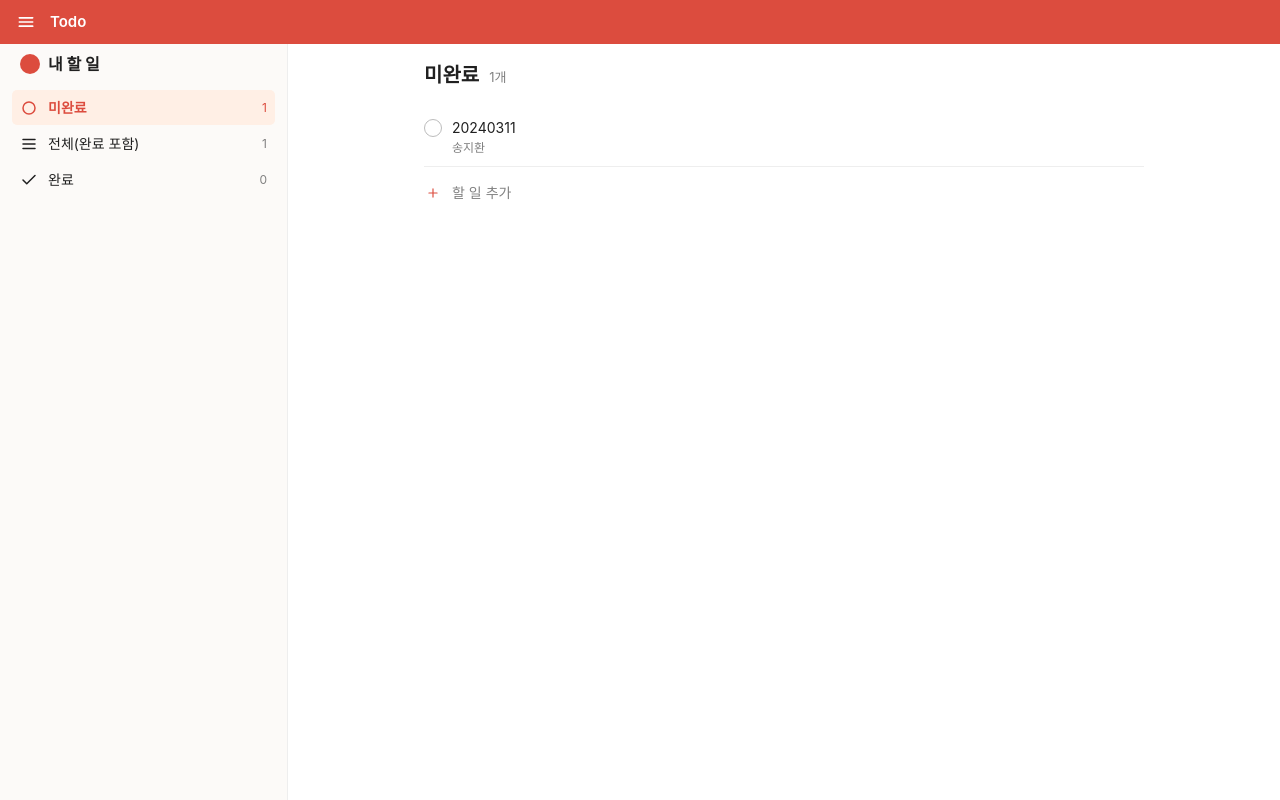
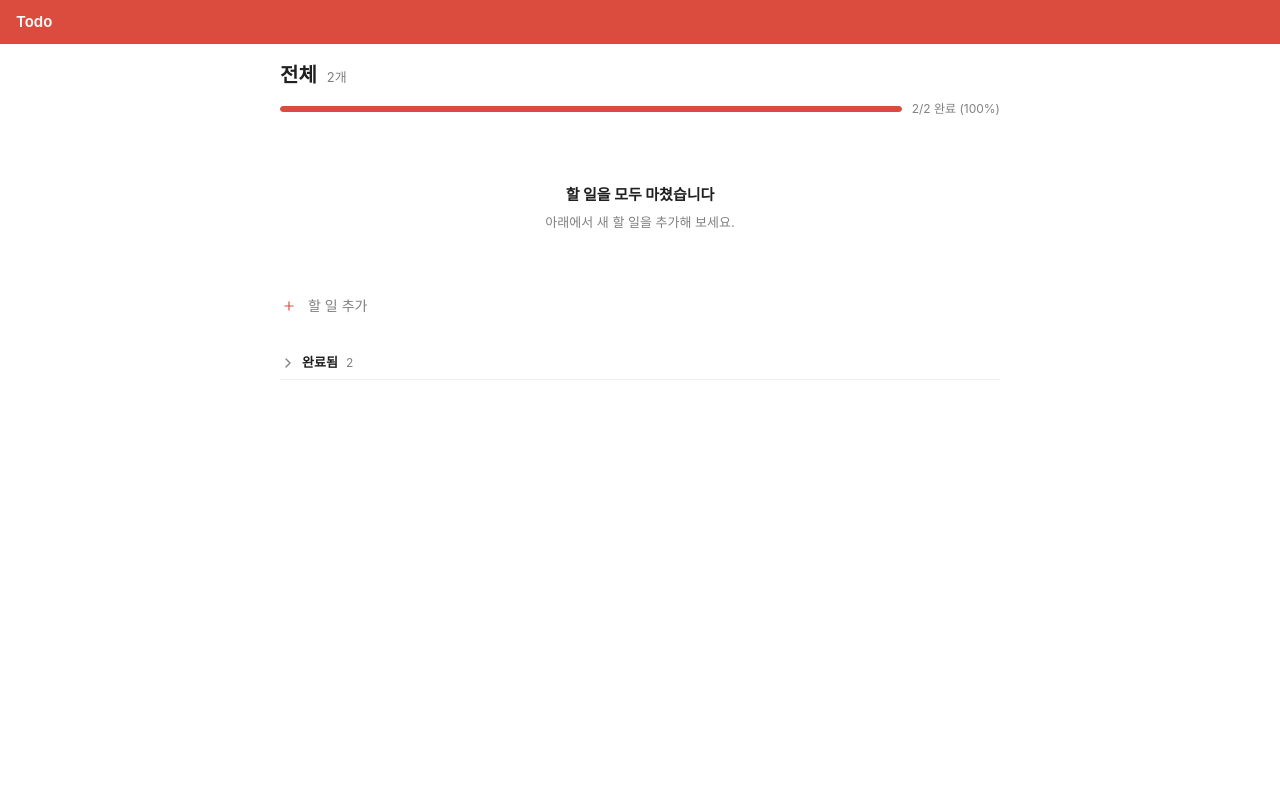
Before and after one commit to songjihwanimnida/FastApi-Todos, a FastAPI app: page / in a window 1280 px wide. Run offline with FastAPI, Linux system fonts and the light colour scheme.

Commit message:
버전 3.0 소스코드 업데이트

```diff
--- a/fastapi-app/main.py
+++ b/fastapi-app/main.py
@@ -19,6 +19,7 @@ class TodoIn(BaseModel):                         # 클라이언트가 보내는
     title: str = Field(min_length=1, max_length=100)
     description: str = ""
     completed: bool = False
+    priority: int = Field(default=4, ge=1, le=4)  # 1 이 가장 높다
 
 
 class TodoItem(TodoIn):                          # 서버가 돌려주는 데이터 (id 있음)
--- a/fastapi-app/templates/index.html
+++ b/fastapi-app/templates/index.html
@@ -9,13 +9,14 @@
     --accent: #dc4c3e;
     --accent-hover: #c3402f;
     --bg: #ffffff;
-    --sidebar-bg: #fcfaf8;
     --border: #eeeeee;
     --text: #202020;
     --text-muted: #808080;
     --row-hover: #f8f8f7;
     --danger: #d1453b;
-    --sidebar-w: 288px;
+    --p1: #d1453b;
+    --p2: #eb8909;
+    --p3: #246fe0;
   }
   * { box-sizing: border-box; }
   html, body { height: 100%; }
@@ -33,41 +34,14 @@
   :focus-visible { outline: 2px solid #4b7fd6; outline-offset: 1px; border-radius: 3px; }
 
   /* ---------- 레이아웃 ---------- */
-  .app { display: flex; min-height: 100vh; }
-
   .topbar {
     position: fixed; inset: 0 0 auto 0; height: 44px; z-index: 30;
-    display: flex; align-items: center; gap: 6px; padding: 0 8px;
+    display: flex; align-items: center; padding: 0 16px;
     background: var(--accent); color: #fff;
   }
-  .topbar button { color: #fff; padding: 8px; border-radius: 4px; display: flex; }
-  .topbar button:hover { background: rgba(255, 255, 255, .18); }
   .topbar-title { font-weight: 600; font-size: 15px; }
 
-  .sidebar {
-    width: var(--sidebar-w); flex: 0 0 var(--sidebar-w);
-    background: var(--sidebar-bg); border-right: 1px solid var(--border);
-    padding: 52px 12px 24px; position: fixed; inset: 0 auto 0 0; z-index: 20;
-    overflow-y: auto;
-  }
-  .brand { display: flex; align-items: center; gap: 8px; padding: 0 8px 14px; font-weight: 700; font-size: 16px; }
-  .brand-dot { width: 20px; height: 20px; border-radius: 50%; background: var(--accent); flex: none; }
-
-  .nav { display: flex; flex-direction: column; gap: 1px; }
-  .nav-item {
-    display: flex; align-items: center; gap: 10px; width: 100%;
-    padding: 7px 8px; border-radius: 5px; text-align: left; color: var(--text);
-  }
-  .nav-item:hover { background: #ececec; }
-  .nav-item[aria-current="page"] { background: #ffefe5; color: var(--accent); font-weight: 600; }
-  .nav-item svg { flex: none; }
-  .nav-label { flex: 1; min-width: 0; overflow: hidden; text-overflow: ellipsis; white-space: nowrap; }
-  .nav-count { color: var(--text-muted); font-size: 12px; font-weight: 400; }
-  .nav-item[aria-current="page"] .nav-count { color: var(--accent); }
-
-  .scrim { display: none; }
-
-  .main { flex: 1; min-width: 0; margin-left: var(--sidebar-w); padding: 52px 24px 96px; }
+  .main { padding: 52px 24px 96px; }
   .content { max-width: 720px; margin: 0 auto; }
   .page-title { display: flex; align-items: baseline; gap: 10px; margin: 8px 0 18px; }
   .page-title h1 { font-size: 20px; margin: 0; }
@@ -86,16 +60,47 @@
     color: transparent; transition: background .12s, border-color .12s;
   }
   .check:hover { border-color: var(--accent); color: #c9c9c9; }
+  /* 우선순위 색 — 완료 상태(아래 규칙)가 이긴다 */
+  .check[data-priority="1"] { border-color: var(--p1); background: rgba(209, 69, 59, .1); }
+  .check[data-priority="2"] { border-color: var(--p2); background: rgba(235, 137, 9, .1); }
+  .check[data-priority="3"] { border-color: var(--p3); background: rgba(36, 111, 224, .1); }
+  .check[data-priority="1"][aria-checked="false"]:hover { color: var(--p1); }
+  .check[data-priority="2"][aria-checked="false"]:hover { color: var(--p2); }
+  .check[data-priority="3"][aria-checked="false"]:hover { color: var(--p3); }
   .check[aria-checked="true"] { background: #b8b8b8; border-color: #b8b8b8; color: #fff; }
   .task-body { flex: 1; min-width: 0; }
   .task-title { overflow-wrap: anywhere; }
   .task-desc { color: var(--text-muted); font-size: 12px; margin-top: 1px; overflow-wrap: anywhere; white-space: pre-wrap; }
   .task[data-done="true"] .task-title { color: var(--text-muted); text-decoration: line-through; }
+  .prio-tag { display: inline-flex; align-items: center; gap: 3px; margin-top: 3px; font-size: 12px; color: var(--text-muted); }
+  .prio-tag[data-priority="1"] { color: var(--p1); }
+  .prio-tag[data-priority="2"] { color: var(--p2); }
+  .prio-tag[data-priority="3"] { color: var(--p3); }
+  .task[data-done="true"] .prio-tag { color: var(--text-muted); }
   .task-actions { display: flex; gap: 2px; opacity: 0; flex: none; }
   .task:hover .task-actions, .task:focus-within .task-actions { opacity: 1; }
   .icon-btn { padding: 5px; border-radius: 4px; color: var(--text-muted); display: flex; }
   .icon-btn:hover { background: #ececec; color: var(--text); }
   .icon-btn.danger:hover { color: var(--danger); }
+
+  /* ---------- 진행률 ---------- */
+  .progress { display: flex; align-items: center; gap: 10px; margin: -8px 0 18px; }
+  .progress[hidden] { display: none; }
+  .progress-track { flex: 1; height: 6px; border-radius: 3px; background: var(--border); overflow: hidden; }
+  .progress-fill { height: 100%; border-radius: 3px; background: var(--accent); transition: width .25s ease; }
+  .progress-text { flex: none; color: var(--text-muted); font-size: 12px; }
+
+  /* ---------- 완료됨 섹션 ---------- */
+  .done-section { margin-top: 20px; }
+  .done-section summary {
+    display: flex; align-items: center; gap: 6px; padding: 6px 0;
+    border-bottom: 1px solid var(--border); cursor: pointer; list-style: none;
+    font-weight: 600; font-size: 13px;
+  }
+  .done-section summary::-webkit-details-marker { display: none; }
+  .done-section summary svg { color: var(--text-muted); transition: transform .15s; transform: rotate(-90deg); }
+  .done-section[open] summary svg { transform: none; }
+  .done-count { margin-left: 2px; color: var(--text-muted); font-size: 12px; font-weight: 400; }
 
   /* ---------- 입력 폼 ---------- */
   .adder { padding: 8px 0 4px; }
@@ -108,6 +113,7 @@
   .add-trigger:hover .plus { background: var(--accent); color: #fff; }
 
   .card { border: 1px solid #dedede; border-radius: 8px; padding: 10px 12px; background: #fff; }
+  .task > .card { flex: 1; min-width: 0; }         /* 편집 카드는 행 너비를 꽉 채운다 */
   .card input[type="text"], .card textarea {
     display: block; width: 100%; border: 0; padding: 2px 0; background: none; resize: none;
   }
@@ -116,6 +122,19 @@
   .card input::placeholder, .card textarea::placeholder { color: #a5a5a5; }
   .card input:focus, .card textarea:focus { outline: none; }
   .card-actions { display: flex; justify-content: flex-end; gap: 8px; margin-top: 10px; }
+  .card-footer { display: flex; align-items: center; justify-content: space-between; flex-wrap: wrap; gap: 8px; margin-top: 10px; }
+  .card-footer .card-actions { margin: 0 0 0 auto; }
+  .prio-group { display: flex; align-items: center; gap: 2px; }
+  .prio-label { font-size: 12px; color: var(--text-muted); margin-right: 4px; }
+  .prio-btn {
+    display: flex; align-items: center; gap: 3px; padding: 4px 7px; border-radius: 5px;
+    font-size: 12px; color: var(--text-muted); border: 1px solid transparent;
+  }
+  .prio-btn:hover { background: #f3f3f3; }
+  .prio-btn[aria-pressed="true"] { background: #f3f3f3; border-color: #dedede; color: var(--text); font-weight: 600; }
+  .prio-btn[data-priority="1"] svg { color: var(--p1); }
+  .prio-btn[data-priority="2"] svg { color: var(--p2); }
+  .prio-btn[data-priority="3"] svg { color: var(--p3); }
   .btn { padding: 7px 13px; border-radius: 5px; font-size: 13px; font-weight: 500; }
   .btn-primary { background: var(--accent); color: #fff; }
   .btn-primary:hover { background: var(--accent-hover); }
@@ -148,43 +167,32 @@
   dialog .card-actions { margin-top: 18px; }
 
   @media (max-width: 767px) {
-    .sidebar { transform: translateX(-100%); transition: transform .18s ease; box-shadow: 0 0 24px rgba(0, 0, 0, .12); }
-    body[data-menu="open"] .sidebar { transform: none; }
-    body[data-menu="open"] .scrim { display: block; position: fixed; inset: 0; background: rgba(0, 0, 0, .4); z-index: 15; }
-    .main { margin-left: 0; padding: 52px 16px 96px; }
-  }
-  @media (min-width: 768px) {
-    .topbar-menu { display: none; }
+    .main { padding: 52px 16px 96px; }
   }
 </style>
 </head>
 <body>
 <header class="topbar">
-  <button class="topbar-menu" id="menu-btn" aria-label="메뉴 열기" aria-expanded="false">
-    <svg width="20" height="20" viewBox="0 0 24 24" fill="none" stroke="currentColor" stroke-width="2" stroke-linecap="round" aria-hidden="true"><path d="M4 7h16M4 12h16M4 17h16"/></svg>
-  </button>
   <span class="topbar-title">Todo</span>
 </header>
-
-<div class="app">
-  <div class="scrim" id="scrim"></div>
-
-  <aside class="sidebar" id="sidebar">
-    <div class="brand"><span class="brand-dot" aria-hidden="true"></span>내 할 일</div>
-    <nav class="nav" id="nav" aria-label="목록 선택"></nav>
-  </aside>
 
 <main class="main">
   <div class="content">
     <div class="page-title">
-        <h1 id="view-title">미완료</h1>
+      <h1>전체</h1>
       <span class="count" id="view-count"></span>
+    </div>
+    <div class="progress" id="progress" hidden>
+      <div class="progress-track" id="progress-bar" role="progressbar" aria-label="완료 진행률" aria-valuemin="0">
+        <div class="progress-fill" id="progress-fill"></div>
+      </div>
+      <span class="progress-text" id="progress-text"></span>
     </div>
     <div id="list-area" aria-live="polite"></div>
     <div class="adder" id="adder"></div>
+    <div id="done-area"></div>
   </div>
 </main>
-</div>
 
 <p class="toast" id="toast" role="status" hidden></p>
 
@@ -224,31 +232,19 @@ function icon(path, size = 18) {
 }
 
 const ICONS = {
-  open: '<circle cx="12" cy="12" r="8"/>',
-  all: '<path d="M4 6h16M4 12h16M4 18h16"/>',
-  done: '<path d="M20 6 9 17l-5-5"/>',
   check: '<path d="M20 6 9 17l-5-5"/>',
   edit: '<path d="M12 20h9"/><path d="M16.5 3.5a2.1 2.1 0 0 1 3 3L7 19l-4 1 1-4z"/>',
   trash: '<path d="M3 6h18"/><path d="M8 6V4h8v2"/><path d="M19 6l-1 14H6L5 6"/>',
   plus: '<path d="M12 5v14M5 12h14"/>',
+  flag: '<path d="M5 21V4h11l-2 4 2 4H5"/>',
+  chevron: '<path d="m6 9 6 6 6-6"/>',
 };
 
-const VIEWS = {
-  inbox: {
-    title: "미완료", icon: ICONS.open, filter: (t) => !t.completed,
-    empty: { h: "할 일을 모두 마쳤습니다", p: "아래에서 새 할 일을 추가해 보세요." },
-  },
-  all: {
-    title: "전체(완료 포함)", icon: ICONS.all, filter: () => true,
-    empty: { h: "할 일이 없습니다", p: "추가한 할 일이 여기에 모두 표시됩니다." },
-  },
-  done: {
-    title: "완료", icon: ICONS.done, filter: (t) => t.completed,
-    empty: { h: "완료한 할 일이 없습니다", p: "체크한 할 일이 이곳에 쌓입니다." },
-  },
-};
+const PRIORITIES = [1, 2, 3, 4];                  // 1 이 가장 높다
+const PRIORITY_HINT = { 1: " (가장 높음)", 4: " (기본)" };
+const byPriority = (a, b) => a.priority - b.priority || a.id - b.id;
 
-const state = { todos: [], view: "inbox", editingId: null, adding: false, loading: true, failed: false, busy: false };
+const state = { todos: [], editingId: null, adding: false, loading: true, failed: false, busy: false, doneOpen: false };
 
 /* ---------- 서버 통신 ---------- */
 async function api(url, method = "GET", body) {
@@ -295,36 +291,26 @@ async function load() {
 }
 
 /* ---------- 렌더링 ---------- */
-function render() { renderNav(); renderList(); renderAdder(); }
+function render() { renderProgress(); renderList(); renderAdder(); }
 
-function renderNav() {
-  const nav = $("nav");
-  nav.replaceChildren(...Object.entries(VIEWS).map(([key, view]) => {
-    const btn = make("button", { className: "nav-item", type: "button" },
-      icon(view.icon),
-      make("span", { className: "nav-label", textContent: view.title }),
-      make("span", { className: "nav-count", textContent: String(state.todos.filter(view.filter).length) }),
-    );
-    if (key === state.view) btn.setAttribute("aria-current", "page");
-    btn.onclick = () => {
-      state.view = key;
-      state.editingId = null;
-      state.adding = false;
-      closeMenu();
-      render();
-    };
-    return btn;
-  }));
+function renderProgress() {
+  const total = state.todos.length;
+  $("view-count").textContent = state.loading || state.failed ? "" : `${total}개`;
+  $("progress").hidden = state.loading || state.failed || total === 0;
+  if ($("progress").hidden) return;
 
-  const view = VIEWS[state.view];
-  $("view-title").textContent = view.title;
-  $("view-count").textContent = state.loading || state.failed ? "" : `${state.todos.filter(view.filter).length}개`;
-  document.title = `${view.title} · Todo`;
+  const done = state.todos.filter((t) => t.completed).length;
+  const pct = Math.round((done / total) * 100);
+  $("progress-fill").style.width = `${pct}%`;
+  $("progress-text").textContent = `${done}/${total} 완료 (${pct}%)`;
+  $("progress-bar").setAttribute("aria-valuemax", String(total));
+  $("progress-bar").setAttribute("aria-valuenow", String(done));
+  $("progress-bar").setAttribute("aria-valuetext", `${total}개 중 ${done}개 완료`);
 }
 
 function renderList() {
   const area = $("list-area");
-  const view = VIEWS[state.view];
+  $("done-area").replaceChildren();
 
   if (state.loading) {
     area.replaceChildren(stateBlock("불러오는 중…"));
@@ -337,12 +323,32 @@ function renderList() {
     return;
   }
 
-  const items = state.todos.filter(view.filter);
-  if (!items.length) {
-    area.replaceChildren(stateBlock(view.empty.h, view.empty.p));
+  if (!state.todos.length) {
+    area.replaceChildren(stateBlock("할 일이 없습니다", "아래에서 새 할 일을 추가해 보세요."));
     return;
   }
-  area.replaceChildren(make("ul", { className: "list" }, ...items.map(taskRow)));
+
+  // 완료한 항목은 "할 일 추가" 아래 접이식 섹션으로 뺀다
+  const items = [...state.todos].sort(byPriority);
+  const open = items.filter((t) => !t.completed);
+  const done = items.filter((t) => t.completed);
+  area.replaceChildren(open.length
+    ? make("ul", { className: "list" }, ...open.map(taskRow))
+    : stateBlock("할 일을 모두 마쳤습니다", "아래에서 새 할 일을 추가해 보세요."));
+  if (done.length) $("done-area").replaceChildren(doneSection(done));
+}
+
+function doneSection(done) {
+  const details = make("details", { className: "done-section", open: state.doneOpen },
+    make("summary", {},
+      icon(ICONS.chevron, 16),
+      make("span", { textContent: "완료됨" }),
+      make("span", { className: "done-count", textContent: String(done.length) }),
+    ),
+    make("ul", { className: "list" }, ...done.map(taskRow)),
+  );
+  details.ontoggle = () => { state.doneOpen = details.open; };
+  return details;
 }
 
 function stateBlock(heading, text, extra) {
@@ -358,6 +364,7 @@ function taskRow(todo) {
     return make("li", { className: "task", style: "border:0;padding:4px 0" }, editorCard({
       title: todo.title,
       description: todo.description,
+      priority: todo.priority,
       submitLabel: "저장",
       onCancel: () => { state.editingId = null; render(); },
       onSubmit: async (values) => {
@@ -369,8 +376,10 @@ function taskRow(todo) {
   }
 
   const check = make("button", { className: "check", type: "button", role: "checkbox" }, icon(ICONS.check, 14));
+  check.dataset.priority = String(todo.priority);
   check.setAttribute("aria-checked", String(todo.completed));
-  check.setAttribute("aria-label", todo.completed ? `${todo.title} 완료 취소` : `${todo.title} 완료`);
+  const prioLabel = todo.priority < 4 ? `우선순위 ${todo.priority} ` : "";
+  check.setAttribute("aria-label", `${prioLabel}${todo.title} ${todo.completed ? "완료 취소" : "완료"}`);
   check.onclick = async () => {
     check.disabled = true;
     const ok = await run(todo.completed ? "완료 취소" : "완료 처리",
@@ -387,11 +396,18 @@ function taskRow(todo) {
   del.setAttribute("aria-label", `${todo.title} 삭제`);
   del.onclick = () => askDelete(todo, del);
 
+  const prioTag = make("span", { className: "prio-tag" },
+    icon(ICONS.flag, 12),
+    make("span", { textContent: `우선순위 ${todo.priority}` }),
+  );
+  prioTag.dataset.priority = String(todo.priority);
+
   const row = make("li", { className: "task" },
     check,
     make("div", { className: "task-body" },
       make("div", { className: "task-title", textContent: todo.title }),
       todo.description ? make("div", { className: "task-desc", textContent: todo.description }) : null,
+      prioTag,
     ),
     make("div", { className: "task-actions" }, edit, del),
   );
@@ -431,11 +447,32 @@ function renderAdder() {
   }));
 }
 
-function editorCard({ title, description, submitLabel, keepOpen = false, onSubmit, onCancel }) {
+function editorCard({ title, description, priority = 4, submitLabel, keepOpen = false, onSubmit, onCancel }) {
   const titleInput = make("input", { type: "text", value: title, placeholder: "할 일 이름", maxLength: 100 });
   titleInput.setAttribute("aria-label", "할 일 이름");
   const descInput = make("textarea", { value: description || "", placeholder: "설명", rows: 1 });
   descInput.setAttribute("aria-label", "설명");
+
+  let currentPriority = priority;
+  const prioButtons = PRIORITIES.map((p) => {
+    const btn = make("button", { className: "prio-btn", type: "button", title: `우선순위 ${p}${PRIORITY_HINT[p] || ""}` },
+      icon(ICONS.flag, 14),
+      make("span", { textContent: String(p) }),
+    );
+    btn.dataset.priority = String(p);
+    btn.onclick = () => setPriority(p);
+    return btn;
+  });
+  const setPriority = (p) => {
+    currentPriority = p;
+    prioButtons.forEach((btn) => btn.setAttribute("aria-pressed", String(btn.dataset.priority === String(p))));
+  };
+  setPriority(priority);
+  const prioGroup = make("div", { className: "prio-group", role: "group" },
+    make("span", { className: "prio-label", textContent: "우선순위" }),
+    ...prioButtons,
+  );
+  prioGroup.setAttribute("aria-label", "우선순위 (1이 가장 높음)");
 
   const submit = make("button", { className: "btn btn-primary", type: "submit", textContent: submitLabel, disabled: !title.trim() });
   const cancel = make("button", { className: "btn btn-ghost", type: "button", textContent: "취소" });
@@ -451,7 +488,10 @@ function editorCard({ title, description, submitLabel, keepOpen = false, onSubmi
   const form = make("form", { className: "card" },
     titleInput,
     descInput,
+    make("div", { className: "card-footer" },
+      prioGroup,
       make("div", { className: "card-actions" }, cancel, submit),
+    ),
   );
 
   // 한글 조합 중 Enter 는 제출로 처리하지 않는다
@@ -469,12 +509,13 @@ function editorCard({ title, description, submitLabel, keepOpen = false, onSubmi
 
     submit.disabled = true;
     cancel.disabled = true;
-    const ok = await onSubmit({ title: value, description: descInput.value.trim() });
+    const ok = await onSubmit({ title: value, description: descInput.value.trim(), priority: currentPriority });
     if (!ok) { submit.disabled = false; cancel.disabled = false; return; }
     if (keepOpen) {
       // 연속 등록: 입력만 비우고 폼은 열어 둔다
       titleInput.value = "";
       descInput.value = "";
+      setPriority(4);
       autoGrow();
       submit.disabled = true;
       cancel.disabled = false;
@@ -515,24 +556,6 @@ dialog.addEventListener("close", () => {
   deleteOpener = null;
 });
 
-/* ---------- 좁은 화면 메뉴 ---------- */
-function closeMenu() {
-  document.body.dataset.menu = "closed";
-  $("menu-btn").setAttribute("aria-expanded", "false");
-  $("menu-btn").setAttribute("aria-label", "메뉴 열기");
-}
-
-$("menu-btn").onclick = () => {
-  const open = document.body.dataset.menu === "open";
-  document.body.dataset.menu = open ? "closed" : "open";
-  $("menu-btn").setAttribute("aria-expanded", String(!open));
-  $("menu-btn").setAttribute("aria-label", open ? "메뉴 열기" : "메뉴 닫기");
-};
-$("scrim").onclick = closeMenu;
-document.addEventListener("keydown", (e) => {
-  if (e.key === "Escape" && document.body.dataset.menu === "open") closeMenu();
-});
-
 render();
 load();
 </script>
```
Also changed, not shown: fastapi-app/todo.json (+12 -4 lines). Lines whose indentation alone changed are shown as unchanged.
